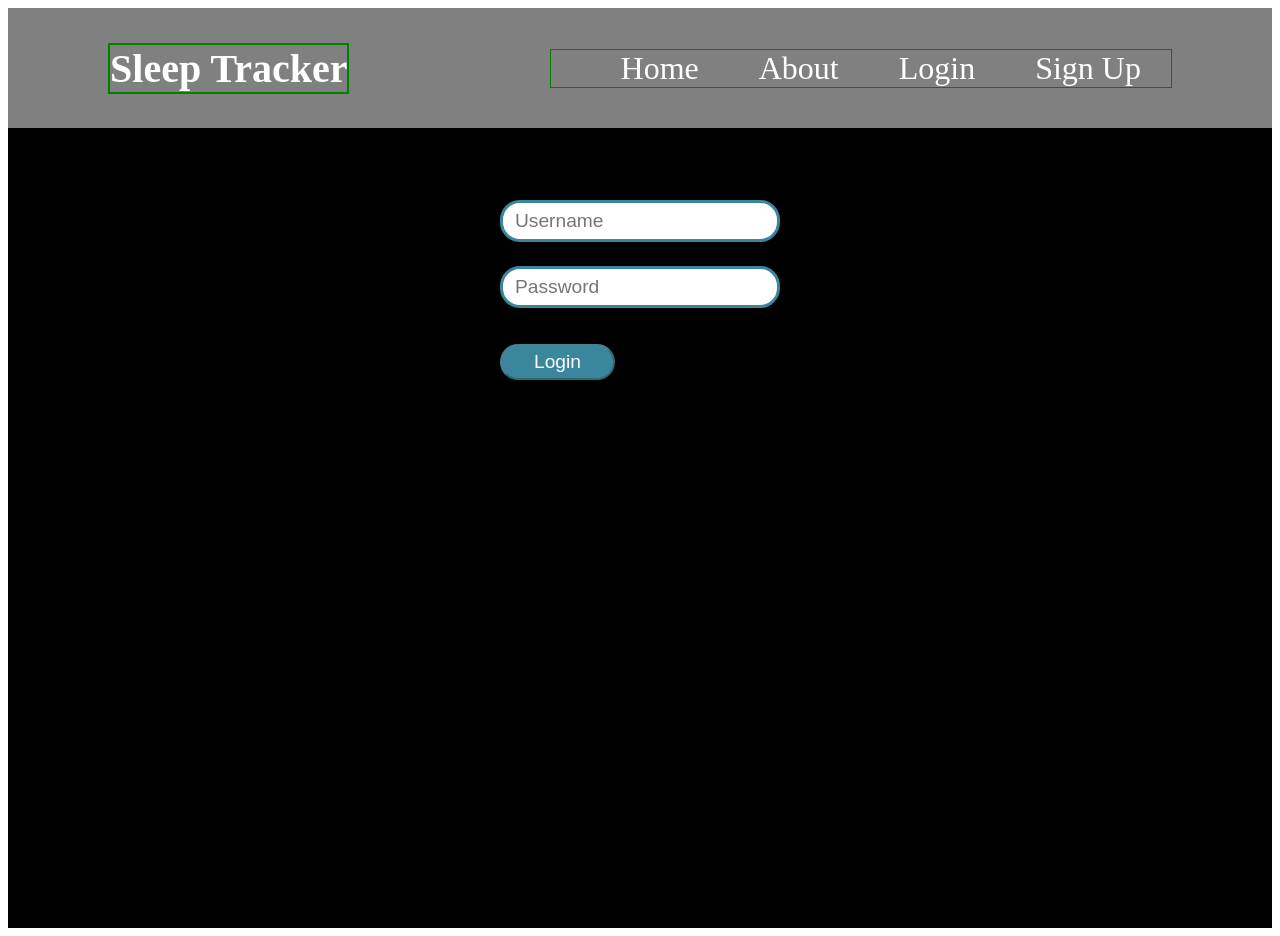
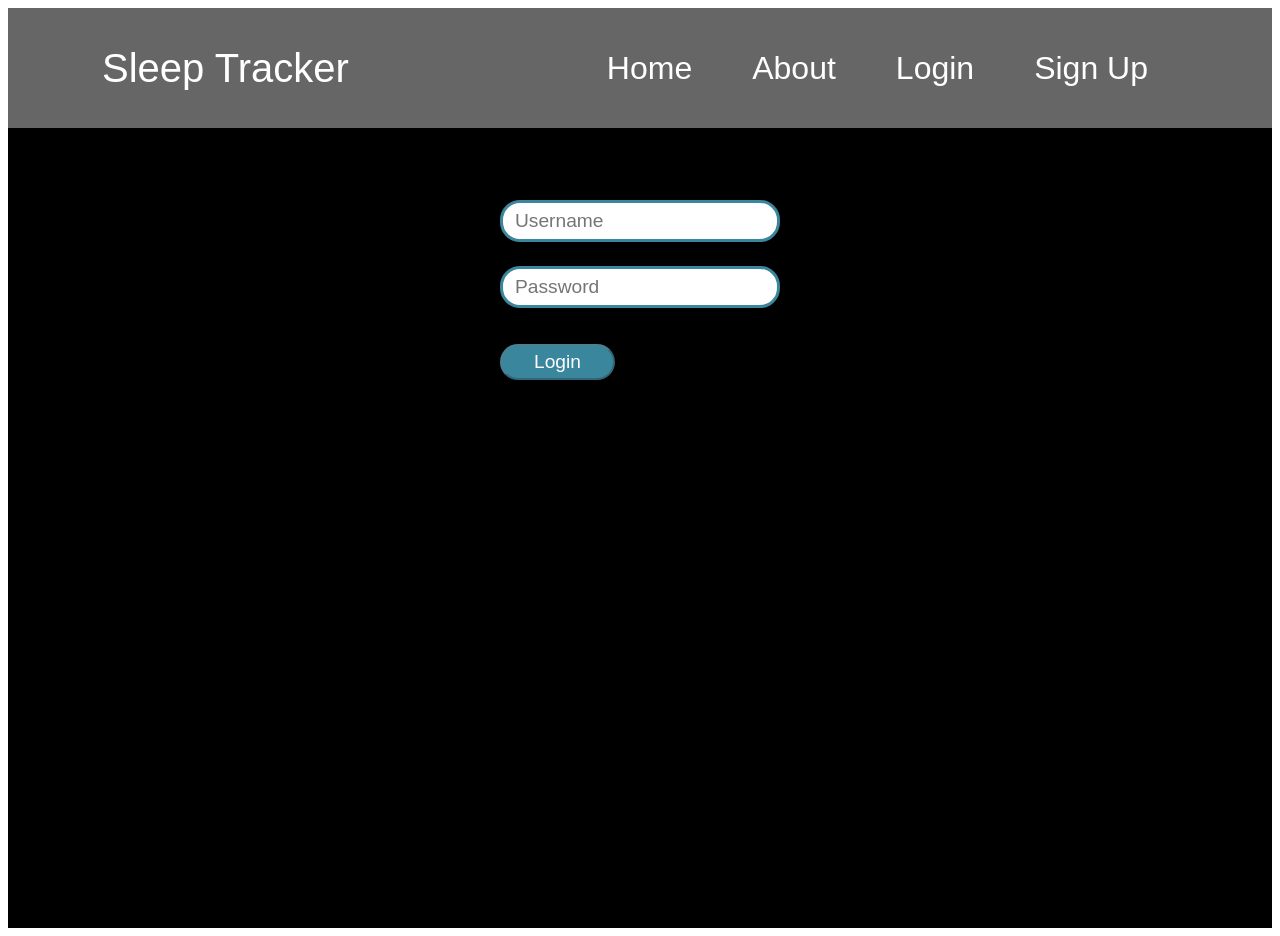
Before and after one commit to Build-Week-Sleeping-Tracker/front-end, a React (Create React App) app: page /login in a window 1280 px wide. Built offline with nearby package versions, Linux system fonts and the light colour scheme.

Commit message:
added font style to login, signup, navbar, and homepage.

```diff
--- a/src/components/HomePage.js
+++ b/src/components/HomePage.js
@@ -34,6 +34,7 @@
 const Title = styled.div`
   margin: 0px 12px;
   font-size: 24px;
+  font-family: sans-serif;
   color: #39869D;
 `;
 
@@ -42,6 +43,7 @@
   border-radius: 20px;
   padding: 5px 32px;
   font-size: 1.2rem;
+  font-family: sans-serif;
   color: white;
   margin: 24px 0px;
 `;
--- a/src/components/Login.js
+++ b/src/components/Login.js
@@ -147,6 +147,7 @@
   height: 30px;
   width: 250px;
   font-size: 1.2rem;
+  font-family: sans-serif;
   padding: 3px 12px;
   margin: 12px 0px;
 `;
@@ -156,6 +157,7 @@
   border-radius: 20px;
   padding: 5px 32px;
   font-size: 1.2rem;
+  font-family: sans-serif;
   color: white;
   margin: 24px 0px;
 `;
--- a/src/components/NavBar.js
+++ b/src/components/NavBar.js
@@ -1,51 +1,5 @@
 import React from "react";
 import styled from "styled-components";
-
-const Navbar = styled.div`
-
-    display: flex;
-    flex-direction: row;
-    justify-content: space-around;
-    align-items: center;
-    background-color: gray;
-    height: 15vh;
-`
-
-const Navtitle = styled.h1`
-
-    border: 2px solid green;
-    color: white;
-    font-size: 2.5rem;
-
-`
-
-const Navlist = styled.ul`
-
-    border: 1px solid green;
-    display: flex;
-    flex-direction: row;
-    list-style-type: none;
-
-`
-
-const Navitem = styled.li`
-
-   margin: 0px 30px;
-   font-size: 2rem;
-
-`
-
-const Navlinks = styled.a`
-
-    text-decoration: none;
-    color: white;
-
-    &:hover {
-
-        text-decoration: none;
-
-    }
-`
 
 const NavBar = () => {
 
@@ -56,9 +10,9 @@
             <nav>
                 <Navlist>
                     <Navitem><Navlinks href="/home">Home</Navlinks></Navitem>
-                    <Navitem><Navlinks href="#">About</Navlinks></Navitem>
-                    <Navitem><Navlinks href="#">Login</Navlinks></Navitem>
-                    <Navitem><Navlinks href="#">Sign Up</Navlinks></Navitem>
+                    <Navitem><Navlinks href="https://austin-greer-unit1-buildweek.netlify.app/about.html">About</Navlinks></Navitem>
+                    <Navitem><Navlinks href="/login">Login</Navlinks></Navitem>
+                    <Navitem><Navlinks href="/signup">Sign Up</Navlinks></Navitem>
                 </Navlist>
             </nav>
         </Navbar>
@@ -68,3 +22,43 @@
 };
 
 export default NavBar;
+
+const Navbar = styled.div`
+
+    display: flex;
+    flex-direction: row;
+    justify-content: space-around;
+    align-items: center;
+    background-color: #666666;
+    height: 15vh;
+`;
+
+const Navtitle = styled.h1`
+    color: white;
+    font-size: 2.5rem;
+    font-family: sans-serif;
+    font-weight: normal;
+`;
+
+const Navlist = styled.ul`
+    display: flex;
+    flex-direction: row;
+    list-style-type: none;
+`;
+
+const Navitem = styled.li`
+    margin: 0px 30px;
+    font-size: 2rem;
+    font-family: sans-serif;
+`;
+
+const Navlinks = styled.a`
+    text-decoration: none;
+    color: white;
+
+    &:hover {
+
+        text-decoration: none;
+
+    }
+`;
--- a/src/components/SignUp.js
+++ b/src/components/SignUp.js
@@ -192,6 +192,7 @@
   height: 30px;
   width: 250px;
   font-size: 1.2rem;
+  font-family: sans-serif;
   padding: 3px 12px;
   margin: 12px 0px;
 `;
@@ -201,6 +202,7 @@
   border-radius: 20px;
   padding: 5px 32px;
   font-size: 1.2rem;
+  font-family: sans-serif;
   color: white;
   margin: 24px 2px;
 `;
```
